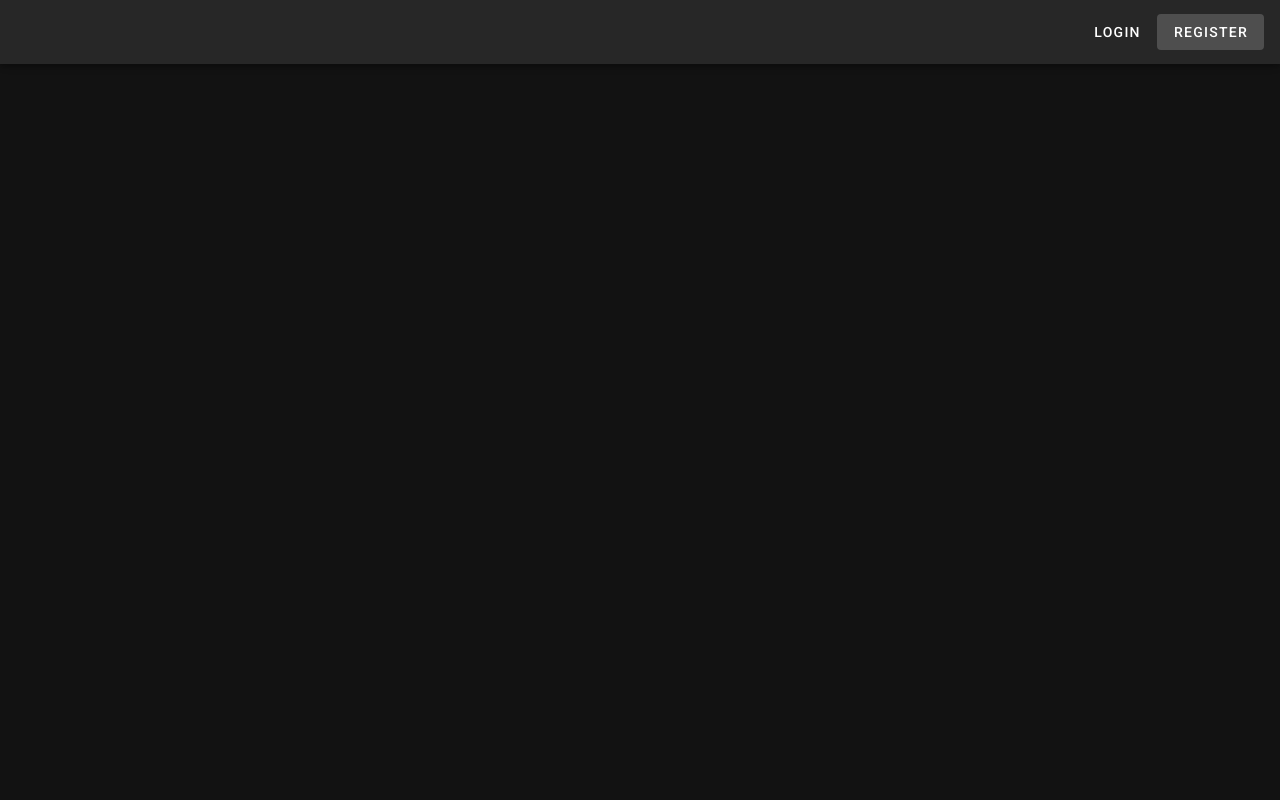
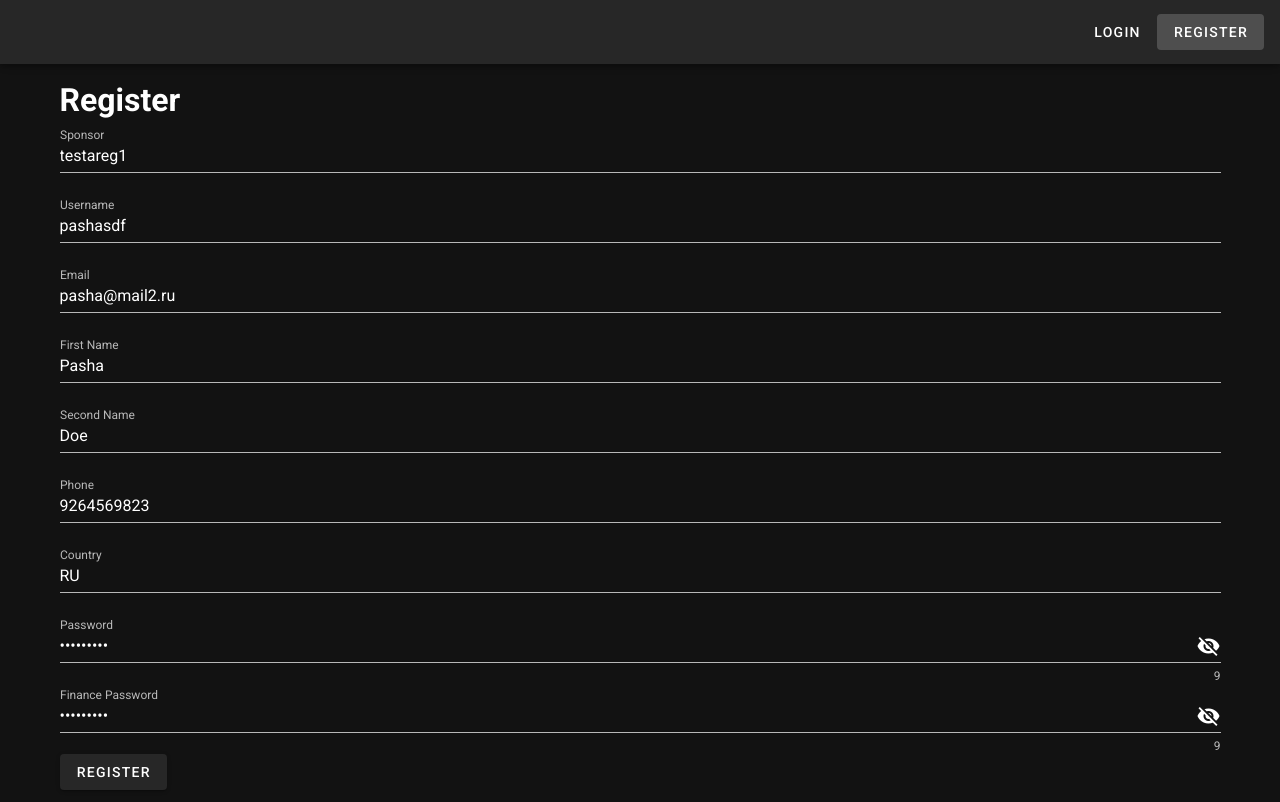
Before and after one commit to StiflerPasha/e-investment-task, a Nuxt app: page /register in a window 1280 px wide. Built offline with nearby package versions, Linux system fonts and the light colour scheme; no server answers.

Commit message:
finish reg & login

```diff
--- /dev/null
+++ b/components/UserAuthForm.vue
@@ -0,0 +1,98 @@
+<template>
+  <v-form v-model="valid">
+    <v-text-field v-model="userInfo.sponsor"
+                  label="Sponsor"
+                  :rules="nameRules"
+                  v-if="register"/>
+
+    <v-text-field v-model="userInfo.username"
+                  label="Username"
+                  :rules="nameRules"/>
+
+    <v-text-field v-model="userInfo.email"
+                  label="Email"
+                  :rules="emailRules"
+                  v-if="register"/>
+
+    <v-text-field v-model="userInfo.firstName"
+                  label="First Name"
+                  :rules="nameRules"
+                  v-if="register"/>
+
+    <v-text-field v-model="userInfo.secondName"
+                  label="Second Name"
+                  :rules="nameRules"
+                  v-if="register"/>
+
+    <v-text-field v-model="userInfo.phone"
+                  label="Phone"
+
+                  v-if="register"/>
+
+    <v-text-field v-model="userInfo.country"
+                  label="Country"
+
+                  v-if="register"/>
+
+    <v-text-field v-model="userInfo.password"
+                  label="Password"
+                  :type="showPassword ? 'text' : 'password'"
+                  :append-icon="showPassword ? 'mdi-eye' : 'mdi-eye-off'"
+                  @click:append="showPassword = !showPassword"
+                  counter=true
+                  :rules="passwordRules"/>
+
+    <v-text-field v-model="userInfo.finPassword"
+                  label="Finance Password"
+                  :type="showPassword ? 'text' : 'password'"
+                  :append-icon="showPassword ? 'mdi-eye' : 'mdi-eye-off'"
+                  @click:append="showPassword = !showPassword"
+                  counter=true
+                  :rules="passwordRules"
+                  v-if="register"/>
+
+    <v-btn @click="submitForm(userInfo)"
+           :disabled="!valid"
+    >{{buttonText}}
+    </v-btn>
+  </v-form>
+</template>
+
+<script>
+  export default {
+    props: ['submitForm', 'buttonText', 'register'],
+    data() {
+      return {
+        valid: false,
+        showPassword: false,
+        userInfo: {
+          "sponsor": "testareg1",
+          "username": "pashasdf",
+          "email": "pasha@mail2.ru",
+          "firstName": "Pasha",
+          "secondName": "Doe",
+          "password": "123456789",
+          "finPassword": "987654321",
+          "country": "RU",
+          "phone": "9264569823"
+        },
+        nameRules: [
+          v => !!v || 'Name is required',
+          v => (v && v.length <= 10) || 'Name must be less than 10 characters'
+        ],
+        emailRules: [
+          v => !!v || 'E-mail is required',
+          v => /.+@.+\..+/.test(v) || 'E-mail must be valid'
+        ],
+        passwordRules: [
+          v => !!v || 'Password is required',
+          v => (v && v.length >= 8) || 'Password must be more than 8 characters'
+        ]
+      };
+    }
+  };
+</script>
+
+<style lang='scss' scoped>
+
+</style>
--- a/layouts/default.vue
+++ b/layouts/default.vue
@@ -3,9 +3,9 @@
     <v-app-bar app>
 
       <v-spacer/>
-      <div v-if="$auth.loggedIn">
-        {{$auth.user.email}}
-        <v-btn text>Logout</v-btn>
+      <div v-if="user.email">
+        {{user.email}}
+        <v-btn text @click="logout">Logout</v-btn>
       </div>
 
       <div v-else>
@@ -14,10 +14,26 @@
       </div>
 
     </v-app-bar>
-    <h1>Title</h1>
+
+    <v-content>
+      <nuxt/>
+    </v-content>
+
   </v-app>
 </template>
 
 <script>
-  export default {};
+  import { mapGetters } from 'vuex';
+
+  export default {
+    computed: {
+      ...mapGetters(['user'])
+    },
+    methods: {
+      logout() {
+        this.$store.dispatch('logout');
+        this.$router.push('/login');
+      }
+    }
+  };
 </script>
--- a/nuxt.config.js
+++ b/nuxt.config.js
@@ -41,13 +41,15 @@ module.exports = {
   modules: [
     // Doc: https://axios.nuxtjs.org/usage
     '@nuxtjs/axios',
-    '@nuxtjs/auth'
+    '@nuxtjs/toast'
   ],
   /*
   ** Axios module configuration
   ** See https://axios.nuxtjs.org/options
   */
-  axios: {},
+  axios: {
+    baseURL: 'http://165.22.199.57/',
+  },
   /*
   ** vuetify module configuration
   ** https://github.com/nuxt-community/vuetify-module
--- a/package.json
+++ b/package.json
@@ -11,8 +11,8 @@
     "generate": "nuxt generate"
   },
   "dependencies": {
-    "@nuxtjs/auth": "^4.8.4",
     "@nuxtjs/axios": "^5.9.0",
+    "@nuxtjs/toast": "^3.3.0",
     "cross-env": "^5.2.0",
     "express": "^4.16.4",
     "nuxt": "^2.0.0"
--- /dev/null
+++ b/pages/login.vue
@@ -0,0 +1,30 @@
+<template>
+  <v-container>
+    <h1>Login</h1>
+
+    <UserAuthForm button-text="Login" :submitForm="loginUser"/>
+
+  </v-container>
+</template>
+
+<script>
+  import UserAuthForm from '../components/UserAuthForm';
+
+  export default {
+    components: {
+      UserAuthForm
+    },
+
+
+    methods: {
+      async loginUser(loginInfo) {
+        await this.$store.dispatch('login', loginInfo);
+        this.$router.push('/');
+      }
+    }
+  };
+</script>
+
+<style lang='scss' scoped>
+
+</style>
--- /dev/null
+++ b/pages/register.vue
@@ -0,0 +1,29 @@
+<template>
+  <v-container>
+    <h1>Register</h1>
+
+    <UserAuthForm buttonText="Register"
+                  :submitForm="registerUser"
+                  register="true"/>
+  </v-container>
+</template>
+
+<script>
+  import UserAuthForm from '../components/UserAuthForm';
+
+  export default {
+    components: {
+      UserAuthForm
+    },
+    methods: {
+      async registerUser(registrationInfo) {
+        await this.$store.dispatch('register', registrationInfo);
+        this.$router.push('/');
+      }
+    }
+  };
+</script>
+
+<style lang='scss' scoped>
+
+</style>
--- /dev/null
+++ b/store/auth.js
@@ -0,0 +1,29 @@
+export default {
+  actions: {
+    async register({ dispatch, commit }, user) {
+      try {
+        let { data } = await this.$axios.post('user', { ...user });
+        commit('setToken', data.token);
+        dispatch('fetchUser');
+      } catch (e) {
+        commit('setError', e);
+        throw e;
+      }
+    },
+
+    async login({ dispatch, commit }, { username, password }) {
+      try {
+        let { data } = await this.$axios.get(`auth/?username=${username}&password=${password}`);
+        commit('setToken', data.token);
+        dispatch('fetchUser');
+      } catch (e) {
+        commit('setError', e);
+        throw e;
+      }
+    },
+
+    async logout({ dispatch, commit }) {
+      commit('clearUser');
+    }
+  }
+};
--- /dev/null
+++ b/store/index.js
@@ -0,0 +1,30 @@
+import Vue  from 'vue';
+import Vuex from 'vuex';
+
+import auth from './auth';
+import user from './user';
+
+Vue.use(Vuex);
+
+const store = () => new Vuex.Store({
+  state: {
+    error: null
+  },
+  mutations: {
+    setError(state, error) {
+      state.error = error;
+    },
+    clearError(state) {
+      state.error = null;
+    }
+  },
+  getters: {
+    error: s => s.error
+  },
+  modules: {
+    auth,
+    user
+  }
+});
+
+export default store;
--- /dev/null
+++ b/store/user.js
@@ -0,0 +1,42 @@
+export default {
+  state: {
+    user: {},
+    token: null
+  },
+  mutations: {
+    setUser(state, user) {
+      state.user = user;
+    },
+    setToken(state, token) {
+      state.token = token;
+    },
+    clearUser(state) {
+      state.user = {};
+      state.token = null;
+    }
+  },
+  actions: {
+    async updateUser({ dispatch, commit, getters }, toUpdate) {
+      try {
+
+      } catch (e) {
+        commit('setError', e);
+        throw e;
+      }
+    },
+    async fetchUser({ dispatch, commit, getters }) {
+      try {
+        let token = getters.token;
+        let { data } = await this.$axios.get(`user/?token=${token}`);
+        commit('setUser', data);
+      } catch (e) {
+        commit('setError', e);
+        throw e;
+      }
+    }
+  },
+  getters: {
+    user: s => s.user,
+    token: s => s.token
+  }
+};
```
Also changed, not shown: pages/README.md (deleted).
